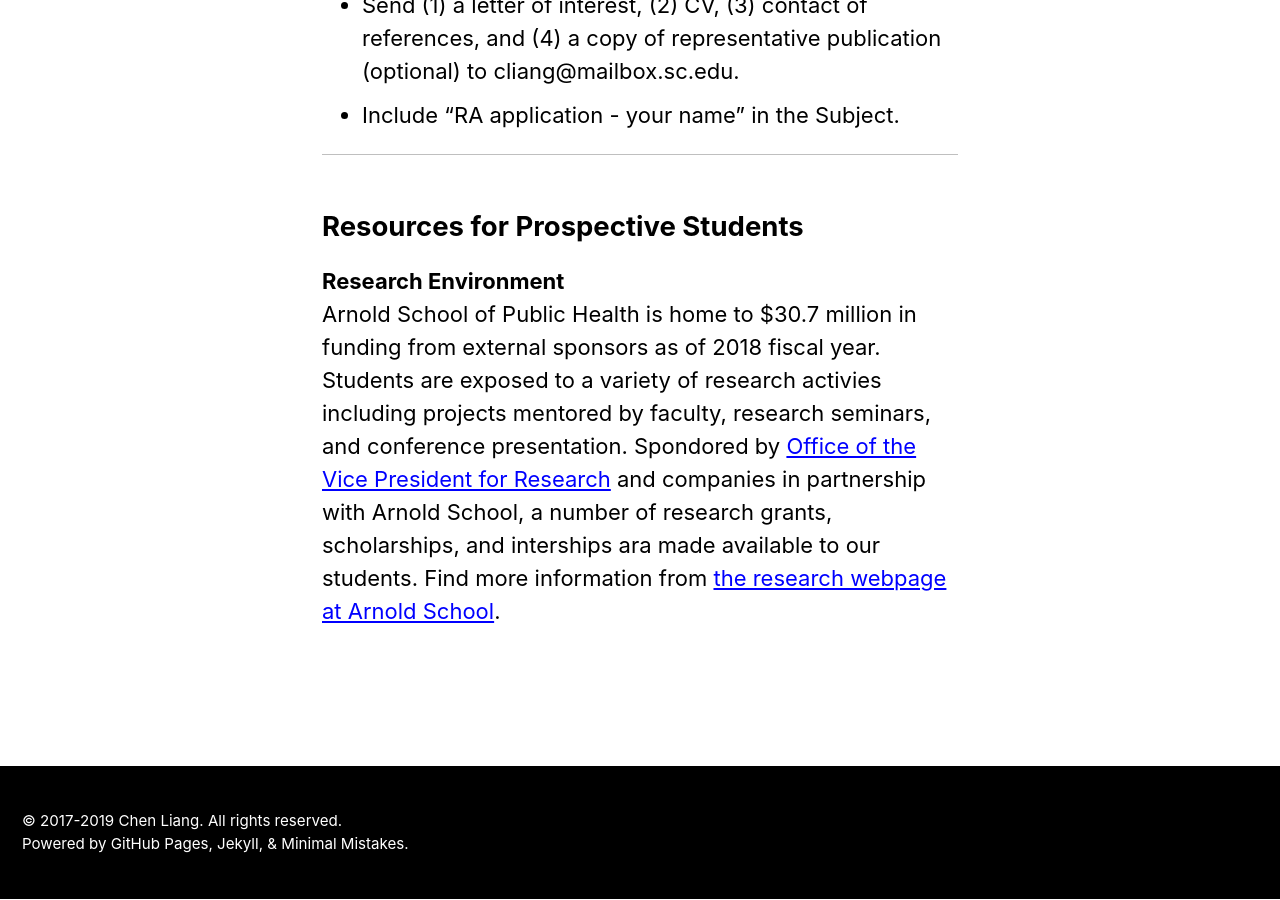
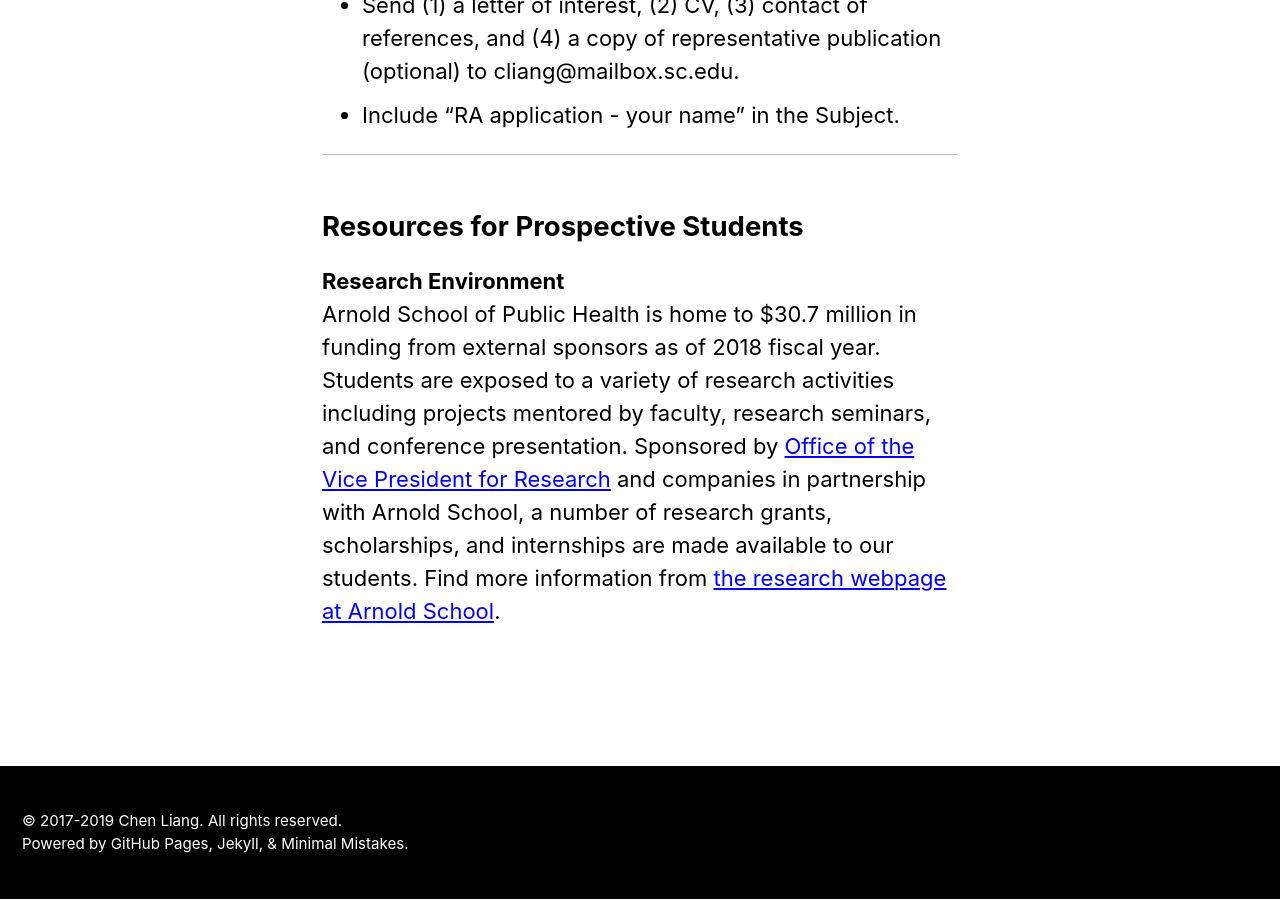
Before and after one commit to nehcgnail/nehcgnail.github.io, a Jekyll site: the page built from _pages/prospective_students.md, in a window 1280 px wide and 900 px high, scrolled down 2364 px. Built offline with Jekyll 4.4.1, drawn with Linux system fonts in a browser that asks for light colours; cached includes are drawn as plain includes; nearby versions of some CDN libraries.

Commit message:
job post

```diff
--- a/_pages/prospective_students.md
+++ b/_pages/prospective_students.md
@@ -45,4 +45,4 @@ Application procedures:
 ## Resources for Prospective Students
 
 **Research Environment**<br/>
-Arnold School of Public Health is home to $30.7 million in funding from external sponsors as of 2018 fiscal year. Students are exposed to a variety of research activies including projects mentored by faculty, research seminars, and conference presentation. Spondored by [Office of the Vice President for Research](https://sc.edu/about/offices_and_divisions/research/internal_funding_awards/students/) and companies in partnership with Arnold School, a number of research grants, scholarships, and interships ara made available to our students. Find more information from [the research webpage at Arnold School](https://www.sc.edu/study/colleges_schools/public_health/research/index.php).
+Arnold School of Public Health is home to $30.7 million in funding from external sponsors as of 2018 fiscal year. Students are exposed to a variety of research activities including projects mentored by faculty, research seminars, and conference presentation. Sponsored by [Office of the Vice President for Research](https://sc.edu/about/offices_and_divisions/research/internal_funding_awards/students/) and companies in partnership with Arnold School, a number of research grants, scholarships, and internships are made available to our students. Find more information from [the research webpage at Arnold School](https://www.sc.edu/study/colleges_schools/public_health/research/index.php).
```
